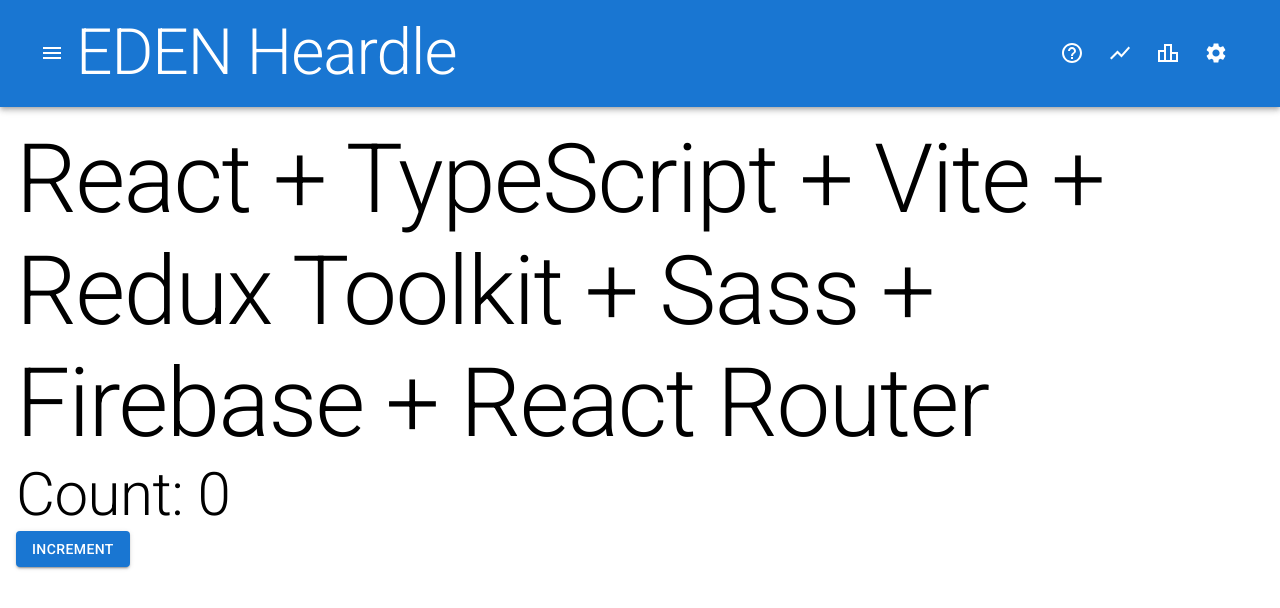
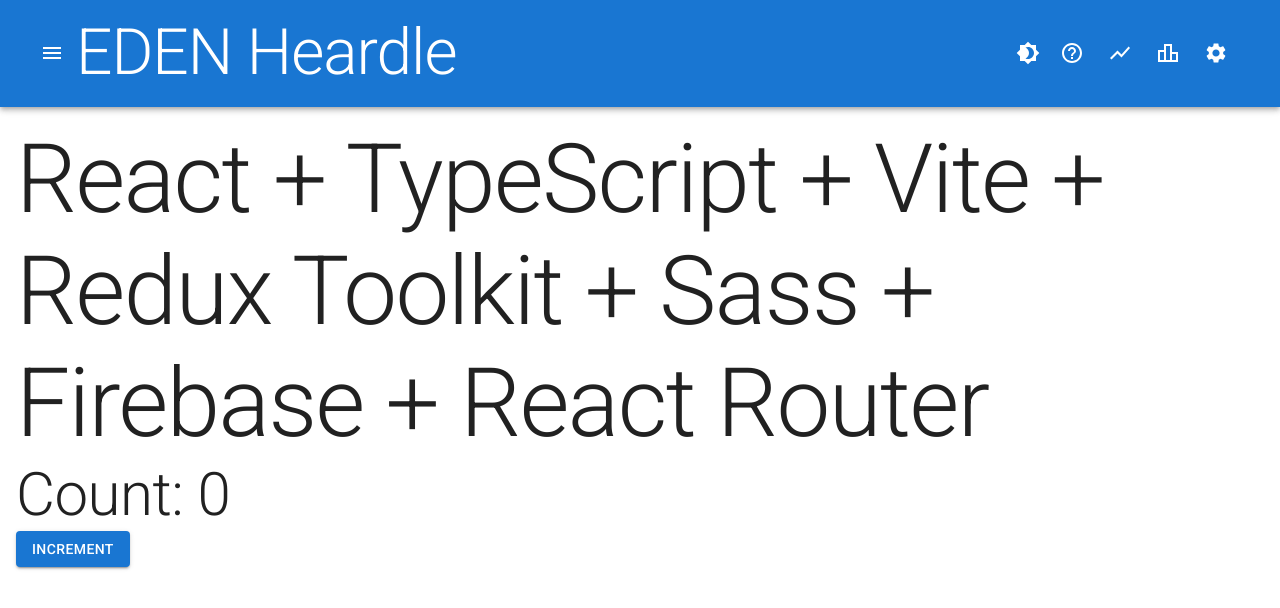
Before and after one commit to ftrbnd/odin-js-final-project, a React (Vite) app: page / in a window 1280 px wide. Shown: the top 608 px of the page. Built offline with nearby package versions, Linux system fonts and the light colour scheme.

Commit message:
Set basic dark mode toggle

```diff
--- a/src/RouteSwitch.tsx
+++ b/src/RouteSwitch.tsx
@@ -2,18 +2,15 @@ import { FC } from 'react';
 import { BrowserRouter, Routes, Route } from 'react-router-dom';
 import App from './App';
 import Navbar from './components/Navbar';
-import ColorModeProvider from './utils/ColorModeContext';
 
 const RouteSwitch: FC = () => {
   return (
-    <ColorModeProvider>
     <BrowserRouter>
       <Navbar />
       <Routes>
         <Route path="/" element={<App />} />
       </Routes>
     </BrowserRouter>
-    </ColorModeProvider>
   );
 };
 
--- a/src/components/Navbar.tsx
+++ b/src/components/Navbar.tsx
@@ -1,14 +1,21 @@
 import { AppBar, IconButton, Toolbar, Typography } from '@mui/material';
-import { FC } from 'react';
+import { FC, useContext } from 'react';
 import MenuIcon from '@mui/icons-material/Menu';
 import HelpOutlineIcon from '@mui/icons-material/HelpOutline';
 import LeaderboardOutlinedIcon from '@mui/icons-material/LeaderboardOutlined';
 import ShowChartOutlinedIcon from '@mui/icons-material/ShowChartOutlined';
 import SettingsIcon from '@mui/icons-material/Settings';
+import { useTheme } from '@mui/material/styles';
+import { ColorModeContext } from '../utils/ColorModeContext';
+import Brightness4Icon from '@mui/icons-material/Brightness4';
+import Brightness7Icon from '@mui/icons-material/Brightness7';
 
 const Navbar: FC = () => {
+  const theme = useTheme();
+  const colorMode = useContext(ColorModeContext);
+
   return (
-    <AppBar position="static" sx={{ width: '100%', padding: '1rem' }}>
+    <AppBar position="sticky" sx={{ width: '100%', padding: '1rem' }}>
       <Toolbar variant="dense">
         <IconButton aria-label="menu" edge="start" color="inherit" size="large">
           <MenuIcon />
@@ -16,6 +23,9 @@ const Navbar: FC = () => {
         <Typography variant="h1" sx={{ flexGrow: 1 }} noWrap fontSize="4rem">
           EDEN Heardle
         </Typography>
+        <IconButton sx={{ ml: 1 }} onClick={colorMode.toggleColorMode} color="inherit">
+          {theme.palette.mode === 'dark' ? <Brightness7Icon /> : <Brightness4Icon />}
+        </IconButton>
         <IconButton aria-label="rules" color="inherit" size="large">
           <HelpOutlineIcon />
         </IconButton>
--- a/src/main.tsx
+++ b/src/main.tsx
@@ -3,11 +3,14 @@ import ReactDOM from 'react-dom/client';
 import { Provider } from 'react-redux';
 import { store } from './app/store.ts';
 import RouteSwitch from './RouteSwitch.tsx';
+import ColorModeProvider from './utils/ColorModeContext.tsx';
 
 ReactDOM.createRoot(document.getElementById('root') as HTMLElement).render(
   <React.StrictMode>
     <Provider store={store}>
-      <RouteSwitch />
+      <ColorModeProvider>
+        <RouteSwitch />
+      </ColorModeProvider>
     </Provider>
   </React.StrictMode>
 );
--- a/src/styles/App.module.scss
+++ b/src/styles/App.module.scss
@@ -1,12 +1,9 @@
-$primary: black;
-
-.App {
-  color: $primary;
-  padding: 1rem;
-}
-
 html,
 body {
   margin: 0;
   padding: 0;
 }
+
+.App {
+  padding: 1rem;
+}
--- a/src/utils/ColorModeContext.tsx
+++ b/src/utils/ColorModeContext.tsx
@@ -1,5 +1,5 @@
 import { FC, PropsWithChildren, createContext, useMemo, useState } from 'react';
-import { ThemeProvider, createTheme } from '@mui/material';
+import { CssBaseline, PaletteMode, ThemeProvider, createTheme } from '@mui/material';
 
 interface IColorModeContext {
   toggleColorMode: () => void;
@@ -15,7 +15,7 @@ const ColorModeProvider: FC<PropsWithChildren> = ({ children }) => {
   const colorMode = useMemo(
     () => ({
       toggleColorMode: () => {
-        setMode((prevMode) => (prevMode === 'light' ? 'dark' : 'light'));
+        setMode((prevMode: PaletteMode) => (prevMode === 'light' ? 'dark' : 'light'));
       },
       mode
     }),
@@ -34,7 +34,10 @@ const ColorModeProvider: FC<PropsWithChildren> = ({ children }) => {
 
   return (
     <ColorModeContext.Provider value={colorMode}>
-      <ThemeProvider theme={theme}>{children}</ThemeProvider>
+      <ThemeProvider theme={theme}>
+        <CssBaseline />
+        {children}
+      </ThemeProvider>
     </ColorModeContext.Provider>
   );
 };
```
Lines whose indentation alone changed are shown as unchanged.
